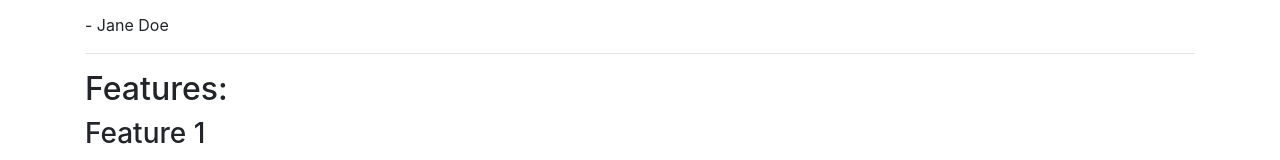
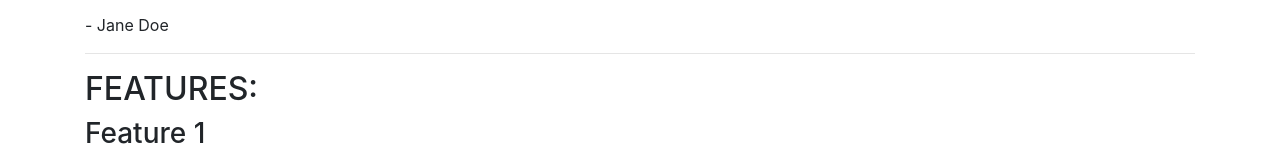
Before and after one commit to NikolettaGr/bootstrap-intro, a plain HTML site: page index.html in a window 1280 px wide. Shown: the part 312-472 px from the top of the page. Drawn offline with nearby package versions, Linux system fonts and the light colour scheme.

Commit message:
Add uppercase to h2

```diff
--- a/index.html
+++ b/index.html
@@ -42,7 +42,7 @@
 
         <!-- Features -->
         <section class="features">
-            <h2>Features:</h2>
+            <h2 class="text-uppercase">Features:</h2>
             <div class="feature">
                 <h3>Feature 1</h3>
                 <p>Lorem ipsum dolor sit amet, consectetur adipiscing elit, sed do eiusmod tempor incididunt ut labore
```
